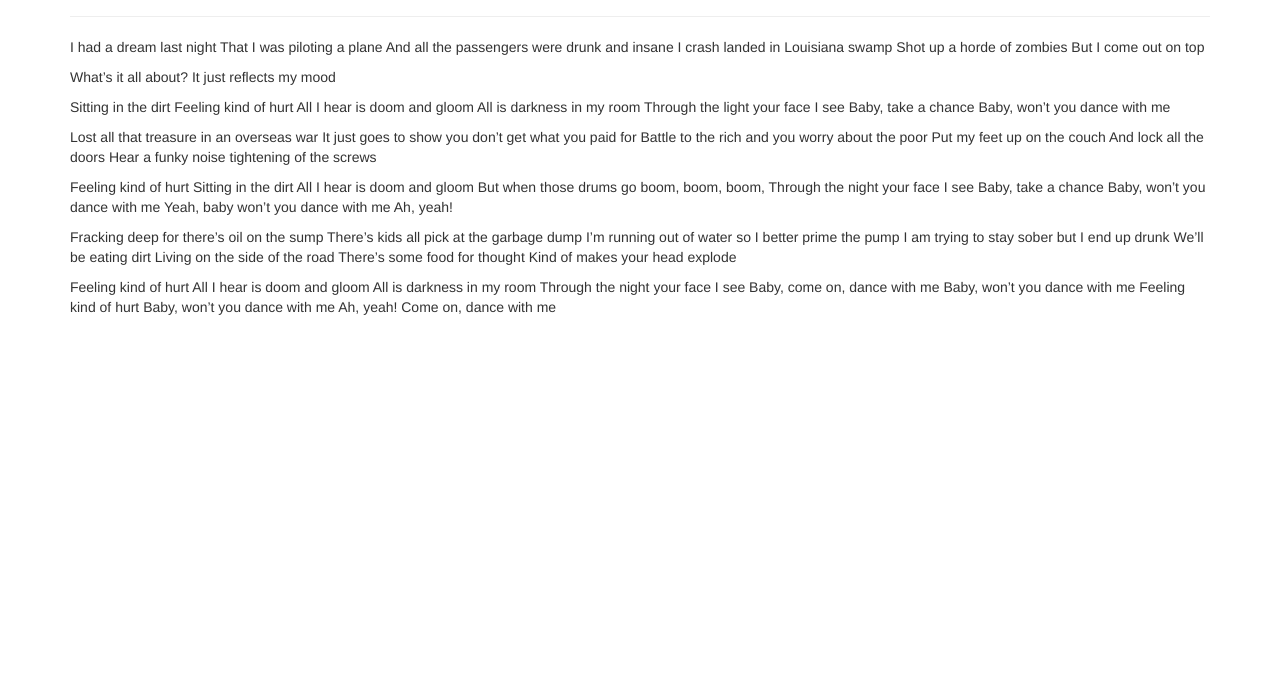
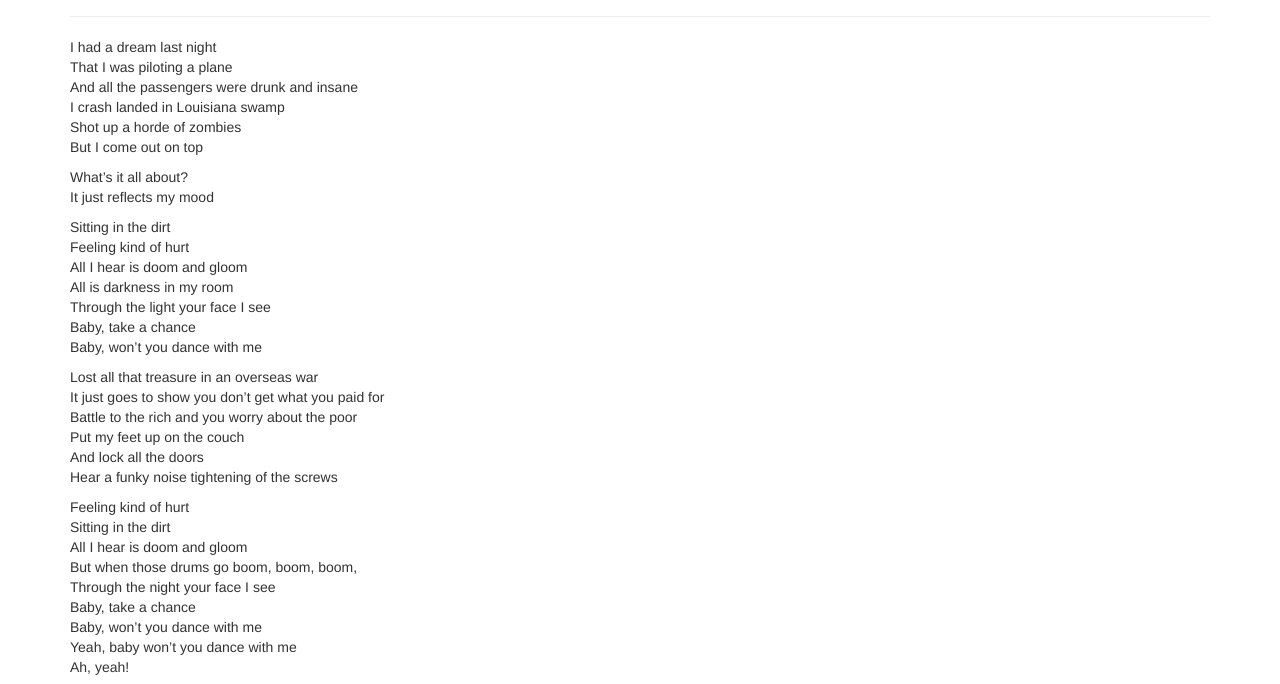
Before and after one commit to martinproxy0/Zadanie_7_5, a plain HTML site: page index.html in a window 1280 px wide. Shown: the part 83-767 px from the top of the page. Drawn offline with nearby package versions, Linux system fonts and the light colour scheme.

Commit message:
Add <br>

```diff
--- a/index.html
+++ b/index.html
@@ -14,79 +14,79 @@
         </div>
         <div class="verse" id="verse-1">
             <p>
-                I had a dream last night
-                That I was piloting a plane
-                And all the passengers were drunk and insane
-                I crash landed in Louisiana swamp
-                Shot up a horde of zombies
-                But I come out on top
+                I had a dream last night<br>
+                That I was piloting a plane<br>
+                And all the passengers were drunk and insane<br>
+                I crash landed in Louisiana swamp<br>
+                Shot up a horde of zombies<br>
+                But I come out on top<br>
             </p>
         </div>
         <div class="verse" id="verse-2">
             <p>
-                What’s it all about?
-                It just reflects my mood
+                What’s it all about?<br>
+                It just reflects my mood<br>
             </p>
         </div>
         <div class="verse" id="verse-3">
             <p>
-                Sitting in the dirt
-                Feeling kind of hurt
-                All I hear is doom and gloom
-                All is darkness in my room
-                Through the light your face I see
-                Baby, take a chance
-                Baby, won’t you dance with me
+                Sitting in the dirt<br>
+                Feeling kind of hurt<br>
+                All I hear is doom and gloom<br>
+                All is darkness in my room<br>
+                Through the light your face I see<br>
+                Baby, take a chance<br>
+                Baby, won’t you dance with me<br>
             </p>
         </div>
         <div class="verse" id="verse-4">
             <p>
-                Lost all that treasure in an overseas war
-                It just goes to show you don’t get what you paid for
-                Battle to the rich and you worry about the poor
-                Put my feet up on the couch
-                And lock all the doors
-                Hear a funky noise tightening of the screws
+                Lost all that treasure in an overseas war<br>
+                It just goes to show you don’t get what you paid for<br>
+                Battle to the rich and you worry about the poor<br>
+                Put my feet up on the couch<br>
+                And lock all the doors<br>
+                Hear a funky noise tightening of the screws<br>
             </p>
         </div>
         <div class="verse" id="verse-5">
             <p>
-                Feeling kind of hurt
-                Sitting in the dirt
-                All I hear is doom and gloom
-                But when those drums go boom, boom, boom,
-                Through the night your face I see
-                Baby, take a chance
-                Baby, won’t you dance with me
-                Yeah, baby won’t you dance with me
-                Ah, yeah!
+                Feeling kind of hurt<br>
+                Sitting in the dirt<br>
+                All I hear is doom and gloom<br>
+                But when those drums go boom, boom, boom,<br>
+                Through the night your face I see<br>
+                Baby, take a chance<br>
+                Baby, won’t you dance with me<br>
+                Yeah, baby won’t you dance with me<br>
+                Ah, yeah!<br>
                 </p>
         </div>
         <div class="verse" id="verse-6">
             <p>
-                Fracking deep for there’s oil on the sump
-                There’s kids all pick at the garbage dump
-                I’m running out of water so I better prime the pump
-                I am trying to stay sober but I end up drunk
-                We’ll be eating dirt
-                Living on the side of the road
-                There’s some food for thought
-                Kind of makes your head explode
+                Fracking deep for there’s oil on the sump<br>
+                There’s kids all pick at the garbage dump<br>
+                I’m running out of water so I better prime the pump<br>
+                I am trying to stay sober but I end up drunk<br>
+                We’ll be eating dirt<br>
+                Living on the side of the road<br>
+                There’s some food for thought<br>
+                Kind of makes your head explode<br>
             </p>
         </div>
         <div class="verse" id="verse-7">
             <p>
-                Feeling kind of hurt
-                All I hear is doom and gloom
-                All is darkness in my room
-                Through the night your face I see
-                Baby, come on, dance with me
-                Baby, won’t you dance with me
-                Feeling kind of hurt
-                Baby, won’t you dance with me
-                Ah, yeah!
-                Come on, dance with me
-                </p>
+                Feeling kind of hurt<br>
+                All I hear is doom and gloom<br>
+                All is darkness in my room<br>
+                Through the night your face I see<br>
+                Baby, come on, dance with me<br>
+                Baby, won’t you dance with me<br>
+                Feeling kind of hurt<br>
+                Baby, won’t you dance with me<br>
+                Ah, yeah!<br>
+                Come on, dance with me<br>
+            </p>
         </div>
     </div>
 </body>
```
